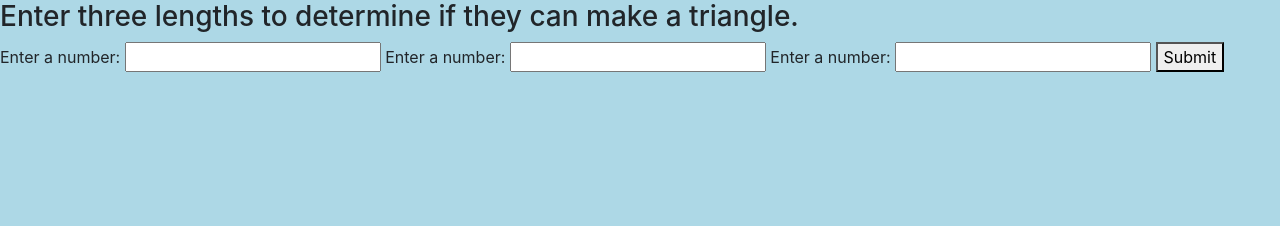
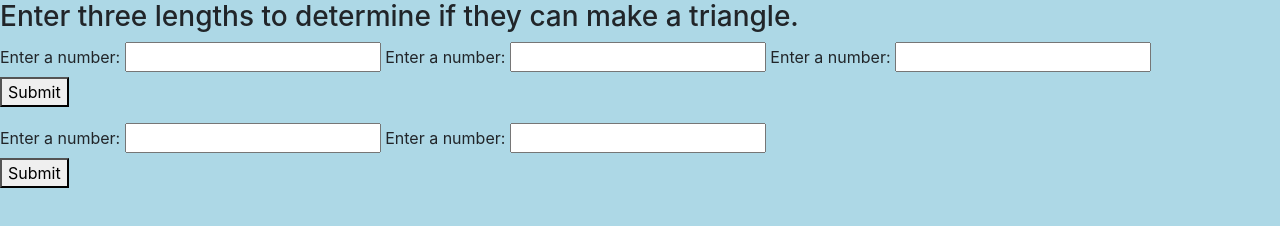
Before and after one commit to nicholassull/shape-tracker, a website built with webpack: page src/index.html in a window 1280 px wide. Built offline with nearby package versions, Linux system fonts and the light colour scheme.

Commit message:
add #rectangle-checker-form and form fields

```diff
--- a/src/index.html
+++ b/src/index.html
@@ -12,8 +12,18 @@
     <input id="length2" type="number">
     <label for="length3">Enter a number:</label>
     <input id="length3" type="number">
+    <br>
     <button type="submit">Submit</button>
   </form>
-  <ul id="response"></ul>
+  <ul id="response-triangle"></ul>
+  <form id="rectangle-checker-form">
+    <label for="length1-rect">Enter a number:</label>
+    <input id="length1-rect" type="number">
+    <label for="length2-rect">Enter a number:</label>
+    <input id="length2-rect" type="number">
+    <br>
+    <button type="submit">Submit</button>
+  </form>
+  <ul id="response-rect"></ul>
 </body>
 </html>
```
